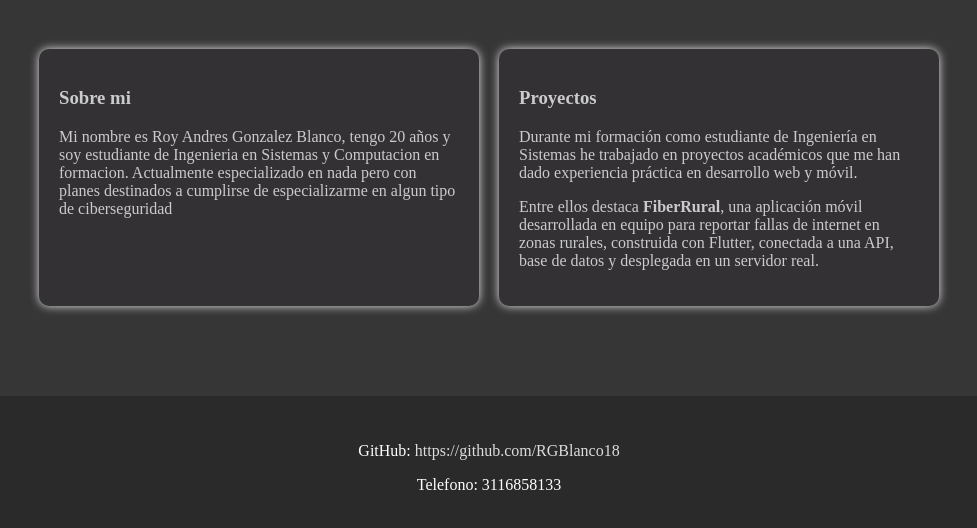
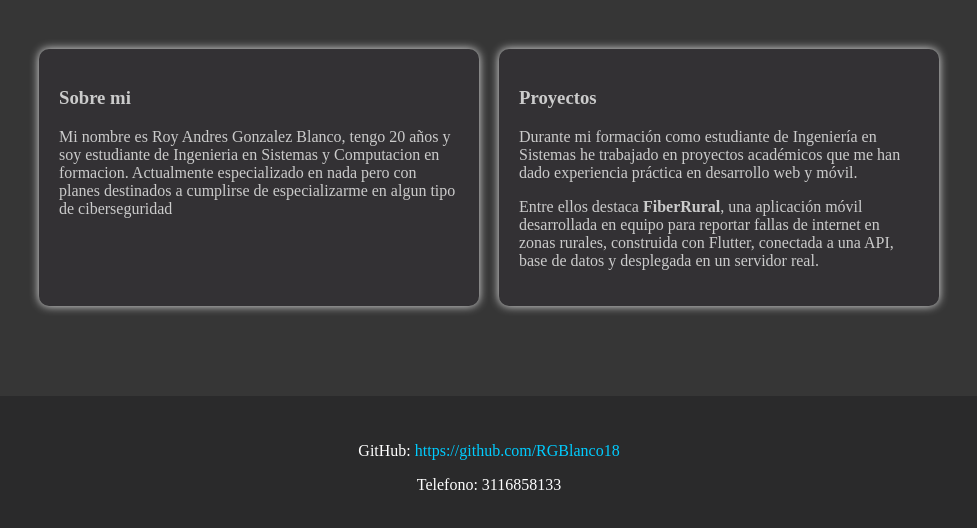
Before and after one commit to RGBlanco18/PePorta, a plain HTML site: page index.html in a window 1280 px wide. Shown: the part 376-904 px from the top of the page, without its empty margins (151-1128 px from the left). Drawn offline with Linux system fonts and the light colour scheme.

Commit message:
link de github

```diff
--- a/style.css
+++ b/style.css
@@ -63,7 +63,7 @@ footer {
 }
 
 footer a {
-    color: #dddddd;
+    color: #00ccff;
     text-decoration: none;
 }
 
```
